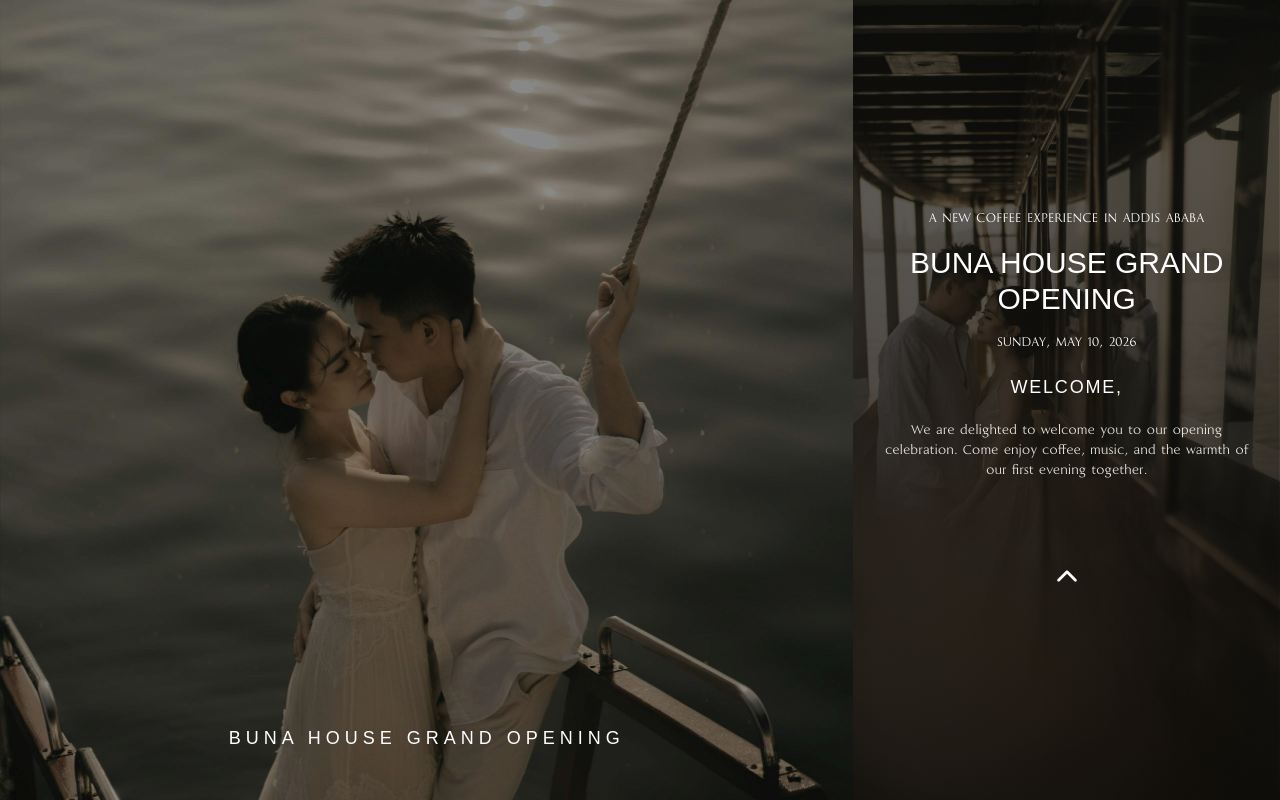
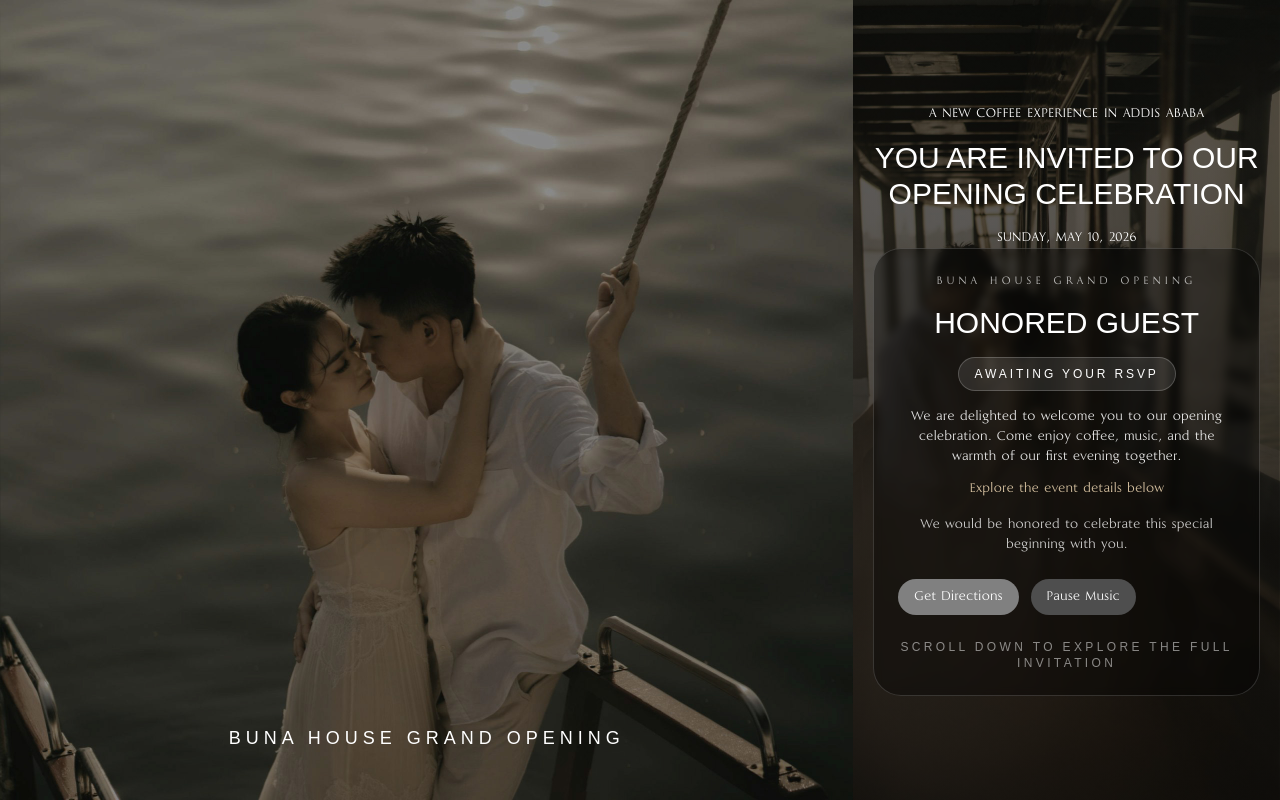
Before and after one commit to black12-ag/event, a Next.js app: page / in a window 1280 px wide. Both pictures are taken after a click on the button "OPEN INVITATION". Built offline with nearby package versions, Linux system fonts and the light colour scheme; no server answers; the database is empty; a web font is replaced by a local one.

Commit message:
Upgrade opening hero invite flow

```diff
--- a/app/components/EventExperience.tsx
+++ b/app/components/EventExperience.tsx
@@ -3,7 +3,6 @@
 import { FormEvent, useEffect, useMemo, useRef, useState } from "react";
 import Link from "next/link";
 import { FaFacebookF, FaInstagram, FaTelegramPlane, FaTiktok, FaWhatsapp } from "react-icons/fa";
-import { IoIosArrowUp } from "react-icons/io";
 import { useInView } from "react-intersection-observer";
 import { EventSettings, Invite, MediaAsset, Wish } from "@/lib/types";
 
@@ -117,14 +116,37 @@ export default function EventExperience({
   );
 
   const displayedGuestName =
+    invite?.guestName
+      ? invite.guestName
+      : invite && invite.inviteType === "named" && invite.guestName
+      ? invite.guestName
+      : "Honored Guest";
+
+  const openingGuestName =
     invite && invite.inviteType === "named" && invite.guestName
       ? invite.guestName
       : "Honored Guest";
 
   const inviteGreeting =
     invite && invite.inviteType === "named" && invite.guestName
-      ? `Dear ${invite.guestName},`
+      ? `${settings.heroGuestPrefix} ${invite.guestName},`
       : "Welcome,";
+
+  const heroStatusLabel =
+    invite?.attendanceStatus === "attending"
+      ? settings.heroAttendingLabel
+      : invite?.attendanceStatus === "not_attending"
+      ? settings.heroNotAttendingLabel
+      : settings.heroPendingLabel;
+
+  const heroStatusDetail =
+    invite?.attendanceStatus === "attending"
+      ? `${invite.bringingCount} guest${invite.bringingCount === 1 ? "" : "s"} confirmed`
+      : invite?.attendanceStatus === "not_attending"
+      ? "Thank you for letting us know"
+      : invite
+      ? "Open the invitation and respond when you are ready"
+      : "Explore the event details below";
 
   const { ref: slide1Ref, inView: slide1InView } = useInView({ threshold: 0.4 });
   const { ref: slide2Ref, inView: slide2InView } = useInView({ threshold: 0.4 });
@@ -252,12 +274,14 @@ export default function EventExperience({
           }}
         >
           <div className="text-center p-5 flex flex-col h-full justify-between py-20 w-full">
+            {!isOpen ? (
+              <>
                 <div className="gap-y-2 md:gap-y-4 flex flex-col">
                   <h5 className="text-sm font-legan text-white uppercase tracking-wide">
-                {settings.subtitle}
+                    {settings.openingEyebrow || settings.subtitle}
                   </h5>
                   <h1 className="text-2xl md:text-3xl font-ovo text-white uppercase">
-                {settings.eventName}
+                    {settings.openingTitle || settings.eventName}
                   </h1>
                   <h5 className="text-sm font-legan text-white uppercase tracking-wide">
                     {formatDate(settings.eventDate, { hour: undefined, minute: undefined })}
@@ -265,37 +289,80 @@ export default function EventExperience({
                 </div>
                 <div>
                   <p className="mt-5 text-lg uppercase tracking-widest text-white">
-                {inviteGreeting}
+                    {invite && invite.inviteType === "named"
+                      ? `${settings.heroGuestPrefix} ${openingGuestName},`
+                      : "Welcome,"}
                   </p>
                   <p className="mx-auto mt-5 max-w-sm text-sm font-legan text-white/90">
-                {settings.heroDescription}
+                    {settings.openingDescription || settings.heroDescription}
                   </p>
-              {!isOpen ? (
                   <button
                     className="animate-bounce mt-5 px-5 py-1 uppercase text-xs border border-white hover:text-white hover:bg-transparent rounded-full bg-white text-black transition"
                     onClick={handleOpen}
                   >
                     {settings.primaryButtonLabel}
                   </button>
+                </div>
+              </>
             ) : (
-                <IoIosArrowUp className="mx-auto mt-20 animate-upDown text-white text-3xl" />
+              <div ref={slide1Ref} className={`mx-auto flex h-full w-full max-w-md flex-col justify-between fadeInMove ${slide1InView || isOpen ? "active" : ""}`}>
+                <div className="gap-y-2 md:gap-y-4 flex flex-col">
+                  <h5 className="text-sm font-legan text-white uppercase tracking-wide">
+                    {settings.subtitle}
+                  </h5>
+                  <h1 className="text-2xl md:text-3xl font-ovo text-white uppercase">
+                    {settings.heroTitle}
+                  </h1>
+                  <h5 className="text-sm font-legan text-white uppercase tracking-wide">
+                    {formatDate(settings.eventDate, { hour: undefined, minute: undefined })}
+                  </h5>
+                </div>
+                <div className="rounded-[1.75rem] border border-white/15 bg-black/35 p-6 backdrop-blur-sm">
+                  <p className="font-legan text-xs uppercase tracking-[0.35em] text-white/70">
+                    {settings.eventName}
+                  </p>
+                  <h2 className="mt-4 font-ovo text-3xl uppercase text-white">
+                    {displayedGuestName}
+                  </h2>
+                  <div className="mt-4 inline-flex rounded-full border border-white/20 bg-white/10 px-4 py-2 text-xs uppercase tracking-[0.24em] text-white">
+                    {heroStatusLabel}
+                  </div>
+                  <p className="mt-4 text-sm font-legan text-white/90">
+                    {settings.heroDescription}
+                  </p>
+                  <p className="mt-3 text-sm font-legan text-[#d8c3a2]">
+                    {heroStatusDetail}
+                  </p>
+                  <p className="mt-4 text-sm font-legan text-white/80">
+                    {settings.openingNote}
+                  </p>
+                  <div className="mt-6 flex flex-wrap gap-3">
+                    <Link
+                      href={settings.mapLink}
+                      target="_blank"
+                      className="cursor-pointer hover:text-white/70 text-sm rounded-full flex items-center gap-x-2 text-center font-legan bg-[#808080] w-fit px-4 py-2 text-white"
+                    >
+                      {settings.directionsButtonLabel}
+                    </Link>
+                    <button
+                      type="button"
+                      onClick={toggleMusic}
+                      className="cursor-pointer hover:text-white/70 text-sm rounded-full flex items-center gap-x-2 text-center font-legan bg-[#4E4E4E] w-fit px-4 py-2 text-white"
+                    >
+                      {isPlaying ? "Pause Music" : "Play Music"}
+                    </button>
+                  </div>
+                  <p className="mt-6 text-xs uppercase tracking-[0.28em] text-white/50">
+                    Scroll down to explore the full invitation
+                  </p>
+                </div>
+              </div>
             )}
-            </div>
           </div>
         </section>
 
         {isOpen && (
           <>
-            <Slide backgroundImage={heroBackground} className="flex pt-12 p-5 px-12">
-              <div ref={slide1Ref} className={`fadeInMove ${slide1InView ? "active" : ""}`}>
-                <h1 className="text-xl md:text-2xl font-ovo tracking-wide text-white uppercase">
-                  {settings.heroTitle}
-                </h1>
-                <p className="text-sm mt-5 font-legan">{settings.openingNote}</p>
-                <p className="text-6xl mt-5 font-wonder">{settings.eventName}</p>
-              </div>
-            </Slide>
-
             <Slide backgroundImage={storyImage} className="flex items-end pb-16 px-12">
               <div ref={slide2Ref} className={`fadeInMove ${slide2InView ? "active" : ""}`}>
                 <p className="font-legan text-sm my-2 uppercase">Guest Invitation</p>
--- a/lib/admin-auth.ts
+++ b/lib/admin-auth.ts
@@ -1,19 +1,14 @@
-import crypto from "crypto";
 import { cookies } from "next/headers";
 
 const ADMIN_COOKIE_NAME = "event_admin_session";
-const ADMIN_PIN = process.env.ADMIN_PIN;
+const ADMIN_PIN = process.env.ADMIN_PIN || "2580";
 const ADMIN_SECRET =
   process.env.ADMIN_SESSION_SECRET || "coffee-house-session";
 
-const getSessionToken = () =>
-  crypto
-    .createHash("sha256")
-    .update(`${ADMIN_PIN || ""}:${ADMIN_SECRET}`)
-    .digest("hex");
+const getSessionToken = () => `${ADMIN_PIN}:${ADMIN_SECRET}`;
 
 export const verifyAdminPin = (pin: string) =>
-  Boolean(ADMIN_PIN) && pin === ADMIN_PIN;
+  pin === ADMIN_PIN;
 
 export const isAdminAuthenticated = () =>
   cookies().get(ADMIN_COOKIE_NAME)?.value === getSessionToken();
--- a/lib/event-data.ts
+++ b/lib/event-data.ts
@@ -1,4 +1,3 @@
-import crypto from "crypto";
 import { defaultEventSettings, defaultMediaAssets } from "./defaults";
 import { getSupabaseAdmin } from "./db";
 import { EventSettings, Invite, InviteSummary, MediaAsset, Wish } from "./types";
@@ -128,13 +127,16 @@ const toCamelWish = (item: any): Wish => ({
 
 const mediaDefaultsMap = new Map(defaultMediaAssets.map((item) => [item.slotKey, item]));
 
+const randomHex = (length: number) =>
+  globalThis.crypto.randomUUID().replace(/-/g, "").slice(0, length);
+
 const getSlug = (value: string) => {
   const base = value
     .toLowerCase()
     .trim()
     .replace(/[^a-z0-9]+/g, "-")
     .replace(/(^-|-$)/g, "");
-  const token = crypto.randomBytes(3).toString("hex");
+  const token = randomHex(6);
   return `${base || "guest"}-${token}`;
 };
 
@@ -251,7 +253,7 @@ export const uploadMediaAsset = async (slotKey: string, type: "image" | "audio",
   const supabase = getSupabaseAdmin();
   const bucket = type === "audio" ? AUDIO_BUCKET : IMAGE_BUCKET;
   const extension = file.name.split(".").pop() || "bin";
-  const path = `${slotKey}/${Date.now()}-${crypto.randomBytes(4).toString("hex")}.${extension}`;
+  const path = `${slotKey}/${Date.now()}-${randomHex(8)}.${extension}`;
   const buffer = Buffer.from(await file.arrayBuffer());
 
   const { error: uploadError } = await supabase.storage
```
Lines whose indentation alone changed are shown as unchanged.
